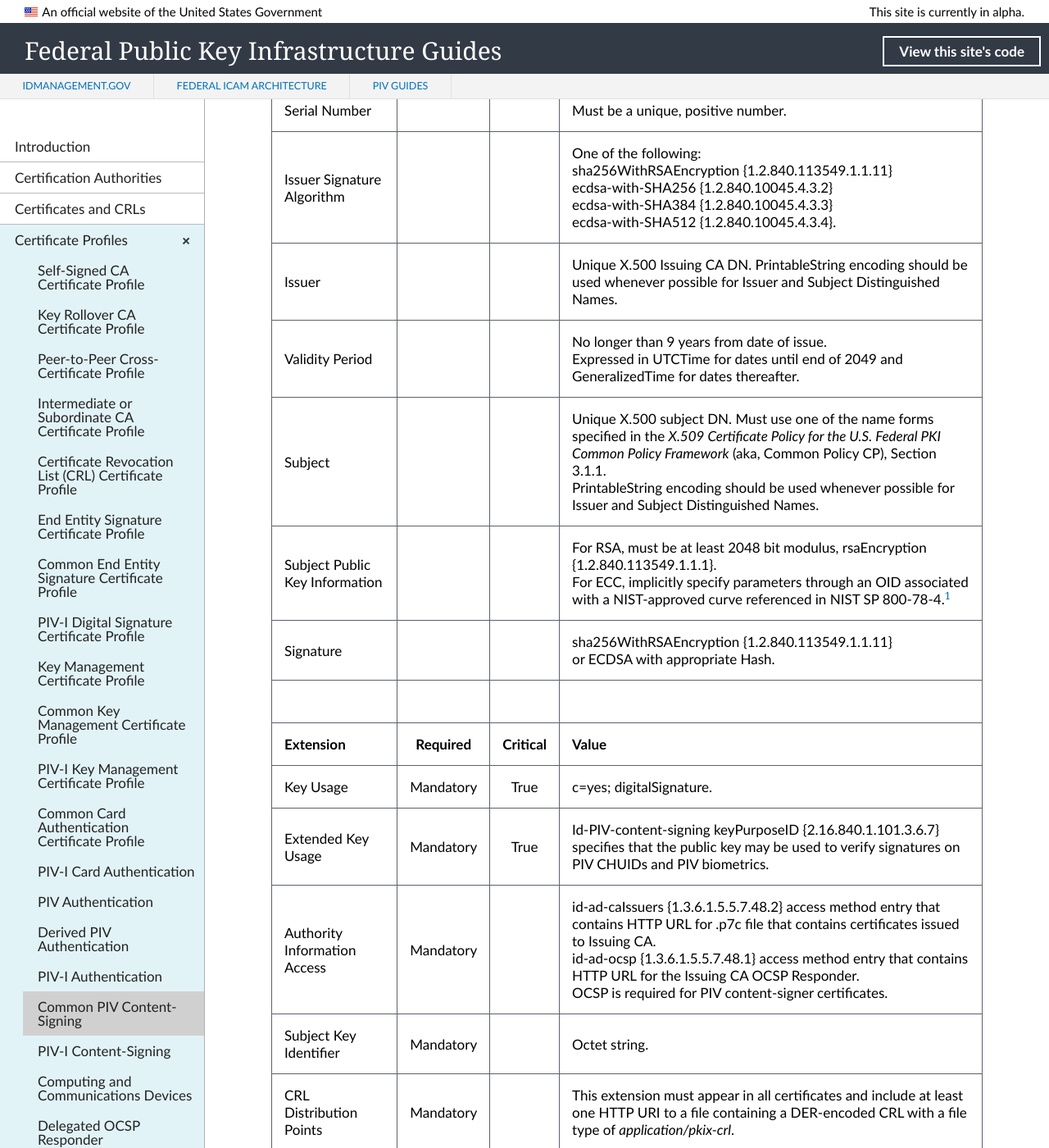
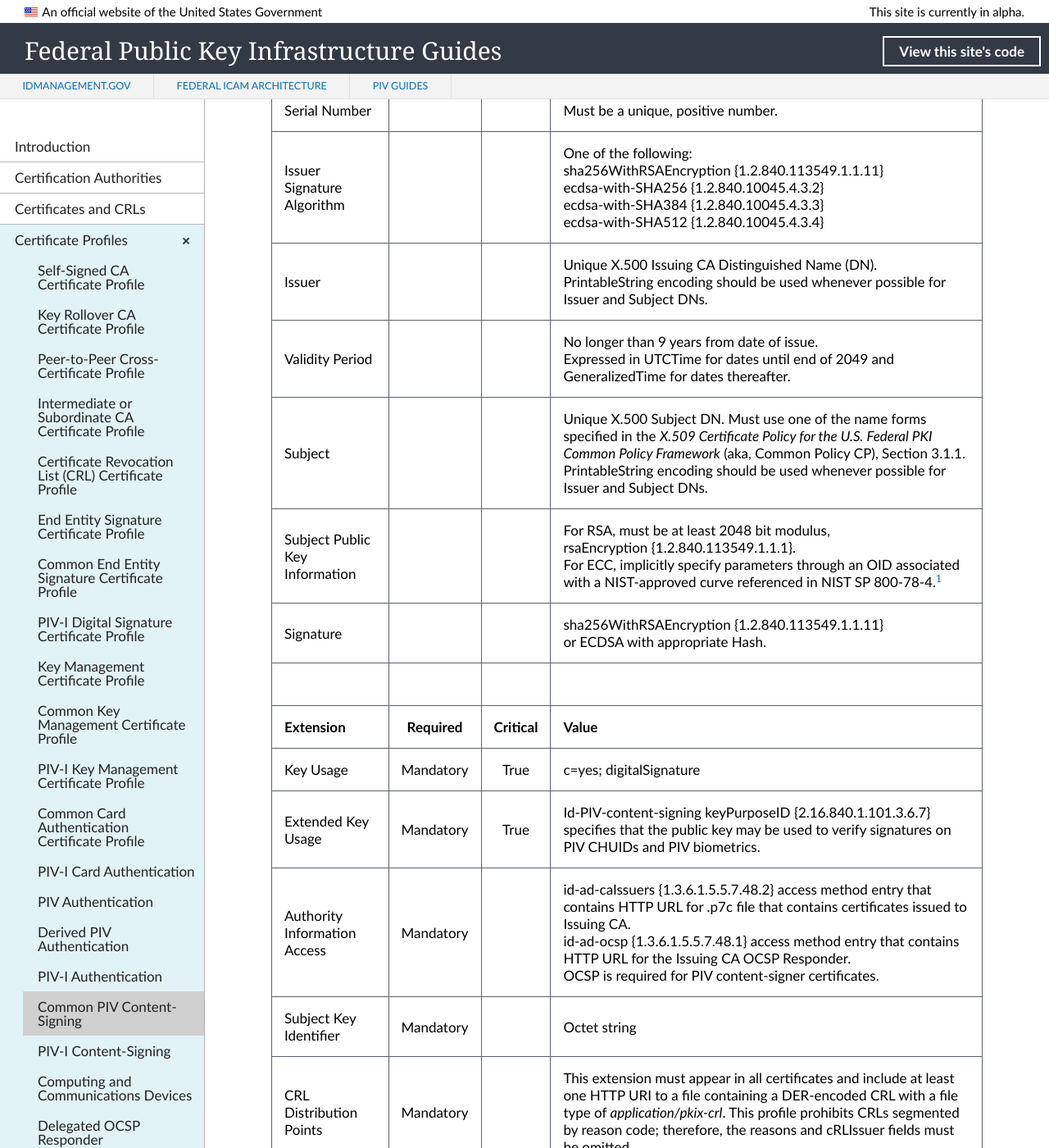
Before and after one commit to GSA/fpki-guides, a Jekyll site: the page built from _profiles/17_common_piv_content_sign.md, in a window 1280 px wide and 1400 px high, scrolled down 378 px. Shown: the whole window at 82% size. Built offline with Jekyll 4.4.1, drawn with Linux system fonts in a browser that asks for light colours; nearby versions of some CDN libraries; library files that are not in the unit come from our copies; some of the changed text lies outside the part shown.

Commit message:
Update 17_common_piv_content_sign.md
Content and formatting

```diff
--- a/_profiles/17_common_piv_content_sign.md
+++ b/_profiles/17_common_piv_content_sign.md
@@ -10,20 +10,20 @@
 | :-------- | :---: | :---: | :-------------------------------     |
 | Version   |       |       | V3 (2)                                 |
 | Serial Number   |       |       | Must be a unique, positive number. |
-| Issuer Signature Algorithm   |       |       |  One of the following: <br>sha256WithRSAEncryption {1.2.840.113549.1.1.11} <br>ecdsa-with-SHA256 {1.2.840.10045.4.3.2} <br>ecdsa-with-SHA384 {1.2.840.10045.4.3.3} <br>ecdsa-with-SHA512 {1.2.840.10045.4.3.4}. |
-| Issuer   |       |       |  Unique X.500 Issuing CA DN. PrintableString encoding should be used whenever possible for Issuer and Subject Distinguished Names. |
+| Issuer Signature Algorithm   |       |       |  One of the following: <br>sha256WithRSAEncryption {1.2.840.113549.1.1.11} <br>ecdsa-with-SHA256 {1.2.840.10045.4.3.2} <br>ecdsa-with-SHA384 {1.2.840.10045.4.3.3} <br>ecdsa-with-SHA512 {1.2.840.10045.4.3.4} |
+| Issuer   |       |       |  Unique X.500 Issuing CA Distinguished Name (DN).<br>PrintableString encoding should be used whenever possible for Issuer and Subject DNs. |
 | Validity Period   |       |       |  No longer than 9 years from date of issue.<br>Expressed in UTCTime for dates until end of 2049 and GeneralizedTime for dates thereafter.  |
-| Subject   |       |       |   Unique X.500 subject DN. Must use one of the name forms specified in the _X.509 Certificate Policy for the U.S. Federal PKI Common Policy Framework_ (aka, Common Policy CP), Section 3.1.1.<br>PrintableString encoding should be used whenever possible for Issuer and Subject Distinguished Names.   |
-| Subject Public Key Information   |       |       |   For RSA, must be at least 2048 bit modulus, rsaEncryption {1.2.840.113549.1.1.1}.<BR>For ECC, implicitly specify parameters through an OID associated with a NIST-approved curve referenced in NIST SP 800-78-4.<sup>[1](#1)</sup>   |
+| Subject   |       |       |   Unique X.500 Subject DN. Must use one of the name forms specified in the _X.509 Certificate Policy for the U.S. Federal PKI Common Policy Framework_ (aka, Common Policy CP), Section 3.1.1.<br>PrintableString encoding should be used whenever possible for Issuer and Subject DNs.   |
+| Subject Public Key Information   |       |       |   For RSA, must be at least 2048 bit modulus,<br>rsaEncryption {1.2.840.113549.1.1.1}.<br>For ECC, implicitly specify parameters through an OID associated with a NIST-approved curve referenced in NIST SP 800-78-4.<sup>[1](#1)</sup>   |
 | Signature   |       |       |   sha256WithRSAEncryption {1.2.840.113549.1.1.11}<BR>or ECDSA with appropriate Hash.   |
 |               |                 |              |                                       |
 | **Extension** |  **Required**   | **Critical** | **Value**                             |
-| Key Usage  | Mandatory | True |  c=yes; digitalSignature.  |
+| Key Usage  | Mandatory | True |  c=yes; digitalSignature  |
 | Extended Key Usage   | Mandatory  | True | Id-PIV-content-signing keyPurposeID {2.16.840.1.101.3.6.7} specifies that the public key may be used to verify signatures on PIV CHUIDs and PIV biometrics.  |
 | Authority Information Access   | Mandatory  |  | id-ad-caIssuers {1.3.6.1.5.5.7.48.2} access method entry that contains HTTP URL for .p7c file that contains certificates issued to Issuing CA.<br>id-ad-ocsp {1.3.6.1.5.5.7.48.1} access method entry that contains HTTP URL for the Issuing CA OCSP Responder.<br>OCSP is required for PIV content-signer certificates.  |
-| Subject Key Identifier   | Mandatory |  | Octet string.  |
-| CRL Distribution Points   | Mandatory |   | This extension must appear in all certificates and include at least one HTTP URI to a file containing a DER-encoded CRL with a file type of _application/pkix-crl_.  |
-| Certificate Policies   | Mandatory  |  | - id-PIV-content-signing {2.16.840.1.101.3.6.7}. |
+| Subject Key Identifier   | Mandatory |  | Octet string  |
+| CRL Distribution Points   | Mandatory |   | This extension must appear in all certificates and include at least one HTTP URI to a file containing a DER-encoded CRL with a file type of _application/pkix-crl_. This profile prohibits CRLs segmented by reason code; therefore, the reasons and cRLIssuer fields must be omitted. |
+| Certificate Policies   | Mandatory  |  | id-PIV-content-signing {2.16.840.1.101.3.6.7} |
 | Authority Key Identifier   | Mandatory  |  | Octet string (same as subject key identifier in Issuing CA certificate). |
 | Subject Alternative Name   | Optional  |  |   |
 | Issuer Alternative Name   | Optional  |  |   |
```
